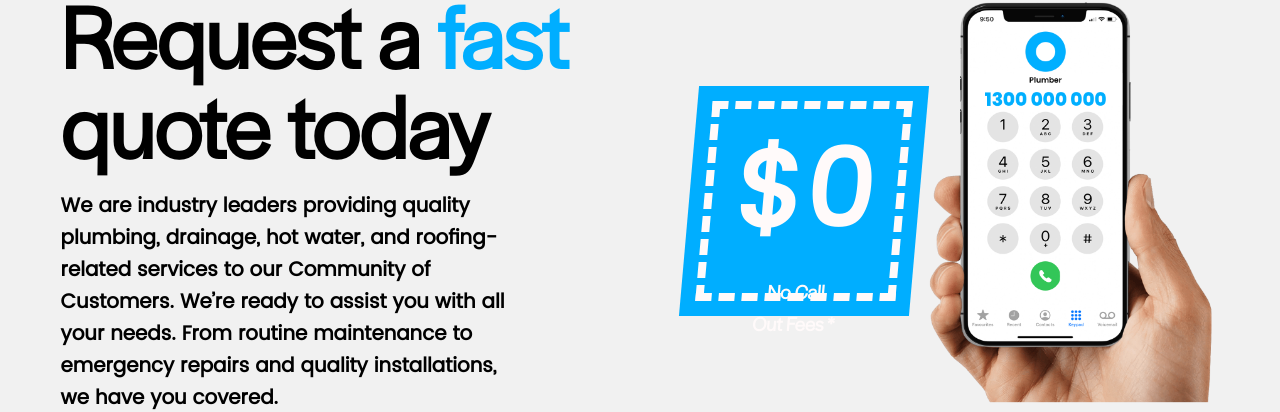
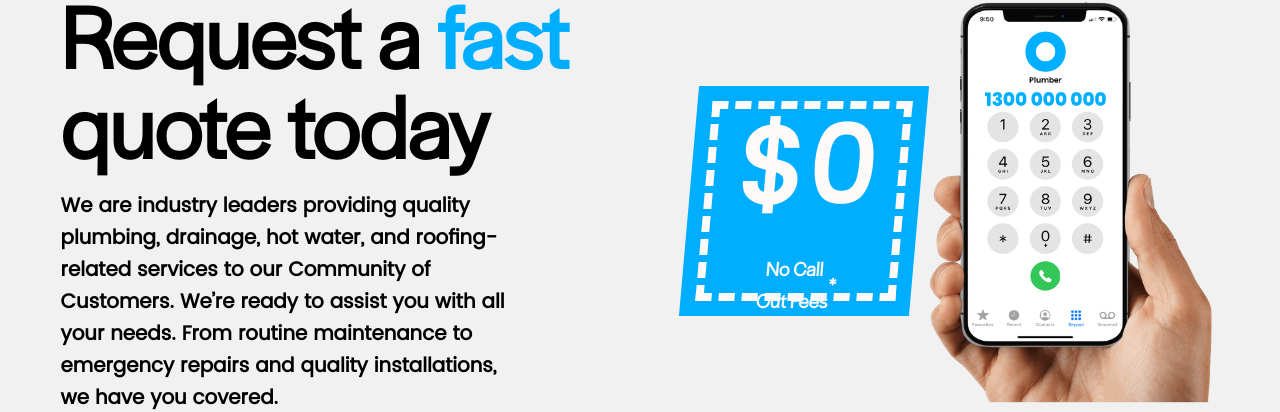
Before and after one commit to LeiliAQ/landingpage, a React (Create React App) app: page / in a window 1280 px wide. Shown: the part 701-1113 px from the top of the page. Built offline with nearby package versions, Linux system fonts and the light colour scheme.

Commit message:
Quote Safari1

```diff
--- a/src/components/Quote.css
+++ b/src/components/Quote.css
@@ -55,13 +55,22 @@
     font-weight: bold;
     text-align: center;
     font-family: Halyard Display;
+    display: flex;
+    flex-direction: column;
+    justify-content: center;
+    align-items: center;
 }
 .no-fee-inner div{
     font-size: 107px;
     font-family: popins;
     margin-top: -0.5rem;
 }
-
+.no-call-out{
+    max-width:8rem;
+    display: flex;
+    justify-content: center;
+    align-items: center;
+}
 .quote-img{
     width: 30rem;
     height: 60rempx;
--- a/src/components/Quote.js
+++ b/src/components/Quote.js
@@ -22,7 +22,9 @@ export default class Quote extends Component {
                     <div className="no-fee-outer">
                         <div className="no-fee-inner">
                             <div>$0</div>
-                             No Call <br /> Out Fees <sup>*</sup>
+                             <p className="no-call-out">
+                                    No Call <br /> Out Fees <sup>*</sup>
+                             </p>
                         </div>
                     </div>
                     <img  className='quote-img' src={phoneImage} alt="" />
```
